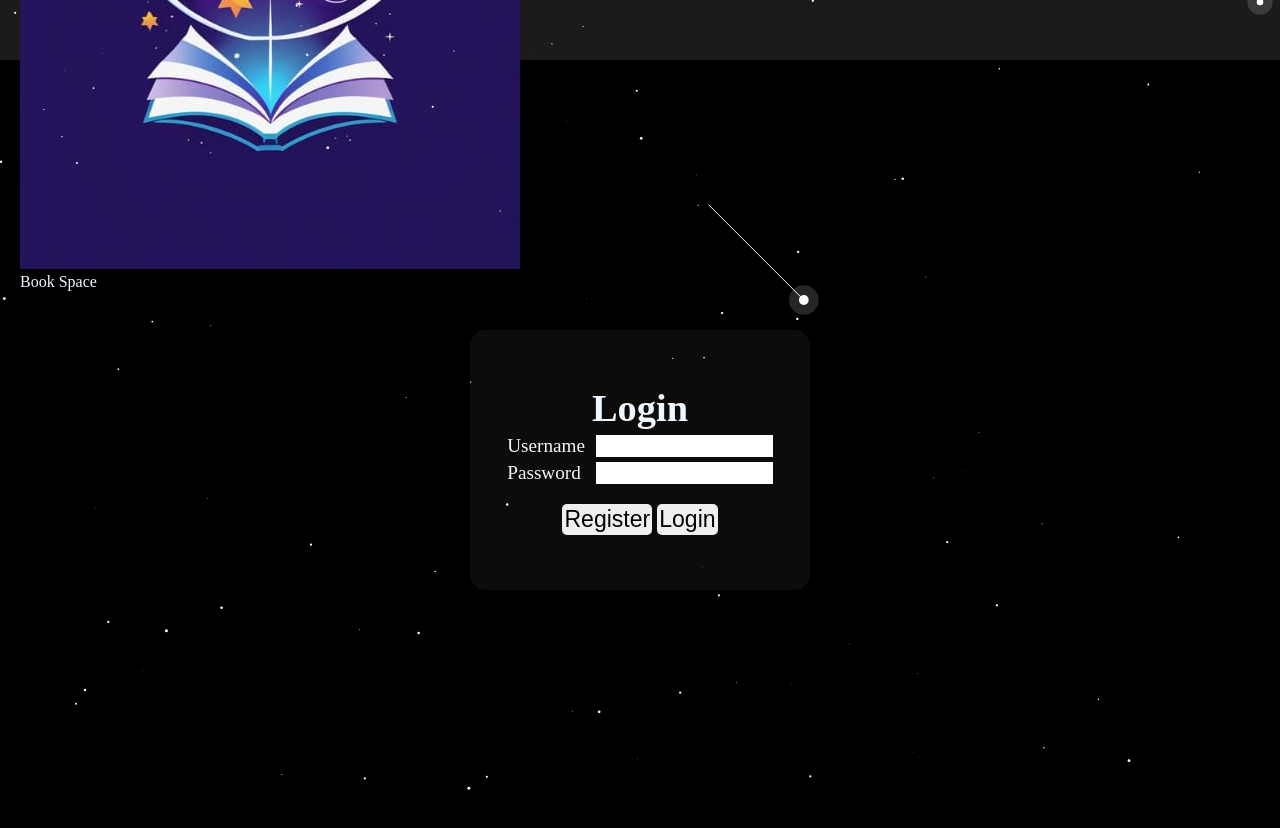
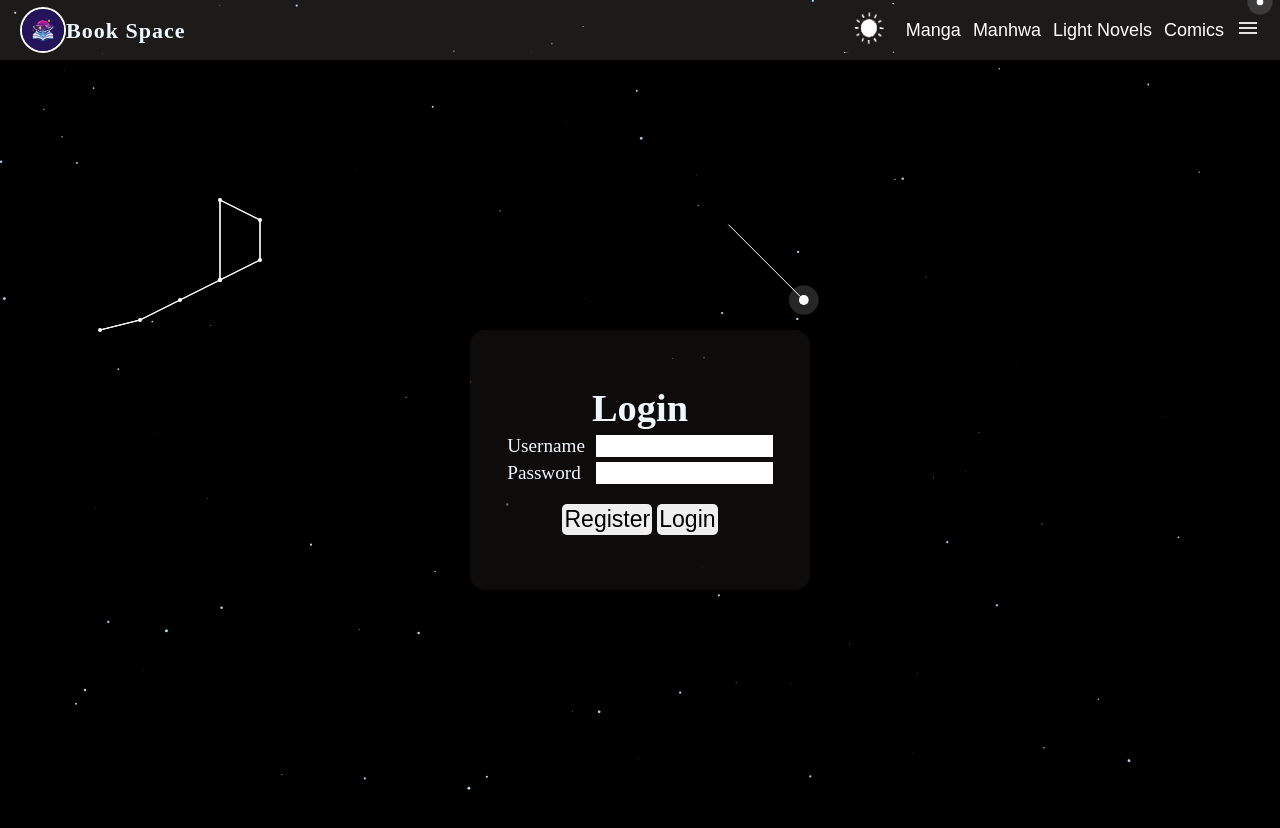
Before and after one commit to RajVaibhav85/BookSpace, a plain HTML site: page View/loginpage.html in a window 1280 px wide. Drawn offline with Linux system fonts and the light colour scheme.

Commit message:
cleaning and organising of code is needed

```diff
--- a/View/loginpage.css
+++ b/View/loginpage.css
@@ -3,6 +3,7 @@
     margin: 0px;
     border: 0px;
     padding: 0px;
+    z-index: 1;
 }
 canvas {
   position: fixed;
@@ -21,6 +22,7 @@ canvas {
     flex-direction: column;
     justify-content: center;
     align-items: center;
+    z-index: -1;
 }
 .TopBar{
     display: flex;
@@ -51,6 +53,7 @@ canvas {
   border-radius: 15px;
   row-gap: 5px;
   font-size: larger;
+  z-index: 2 ;
 }
 .LoginTextFieldsGrid{
     display: grid;
@@ -69,3 +72,47 @@ canvas {
     font-size: larger;
     border-radius: 5px;
 }
+.img-logo {
+  width: 42px;
+  height: 42px;
+  border-radius: 50%;
+  border: 2px solid white;
+}
+.title-text {
+  font-size: 22px;
+  font-weight: bold;
+  letter-spacing: 1px;
+}
+.header{
+    display: flex;
+    flex-direction: row;
+}
+.title-text{
+    padding-top: 0.7rem;
+}
+.top-bar_button_container {
+  display: flex;
+  align-items: center;
+}
+.types {
+  display: flex;
+  align-items: center;
+  gap: 12px;
+}
+.top-bar_button {
+  background: transparent;
+  color: white;
+  border: none;
+  outline: none;
+  font-size: 18px;
+  cursor: pointer;
+
+  transition: opacity 0.2s ease;
+}
+.top-bar_button:hover {
+  opacity: 0.5;
+}
+.theme-icon{
+    height: 50px;
+    width: 50px;
+}
--- a/View/loginpage.html
+++ b/View/loginpage.html
@@ -8,9 +8,24 @@
         <canvas id="stars"></canvas>
         <div class="TopBar">
             <div class="header">
-                <img src="images/logo.jpg" class="img-logo" alt="logo"/>
+                <img src="Images/logo.jpg" class="img-logo" alt="logo"/>
                 <p class="title-text">Book Space</p>
             </div>
+            <div class="top-bar_button_container">
+            <div class="types">
+                <button class="top-bar_button">
+                    <img src="Images/SunThemeIcon.png" class="theme-icon" alt="menu"/>
+                </button>
+                <button class="top-bar_button">Manga</button>
+                <button class="top-bar_button">Manhwa</button>
+                <button class="top-bar_button">Light Novels</button>
+                <button class="top-bar_button">Comics</button>
+                <button class="top-bar_button">
+                    <img src="Images/menu.png" class="menu-icon" alt="menu"/>
+                </button>
+            </div>
+        </div>
+
         </div>
 
         <div class="LoginBody">
--- a/View/loginpage.js
+++ b/View/loginpage.js
@@ -3,7 +3,10 @@ const canvas = document.getElementById("stars");
 const ctx = canvas.getContext("2d");
 ctx.fillStyle = "red";
 ctx.fillRect(50, 50, 150, 150);
-
+let isDarkTheme = true;
+function delay(ms) {
+  return new Promise(resolve => setTimeout(resolve, ms));
+}
 
 function resizeCanvas() {
   canvas.width = window.innerWidth;
@@ -23,7 +26,7 @@ function createComet() {
     x: Math.random() * canvas.width,
     y: 0,
     size: Math.random() * 3 + 2,
-    length: Math.random() * 120 + 60,
+    length: Math.random() * 120 + 40,
     speed: Math.random() * 0.4 + 2
   });
 }
@@ -41,26 +44,25 @@ for (let i = 0; i < StarCount; i++) {
         y: Math.random() * canvas.height,
         radius:Math.random() * 1.5,
         count:0,
-        visible:true
+        visible:true,
+
     });
 
 }
 function drawComet(comet) {
-  // comet tail
+  // tail
   ctx.beginPath();
   ctx.moveTo(comet.x, comet.y);
   ctx.lineTo(comet.x - comet.length, comet.y - comet.length);
   ctx.strokeStyle = "white";
   ctx.lineWidth = 1;
   ctx.stroke();
-
-  // comet head
+  //head
   ctx.beginPath();
   ctx.arc(comet.x, comet.y, comet.size, 0, Math.PI * 2);
   ctx.fillStyle = "white";
   ctx.fill();
-
-  // comet glow (optional)
+  //glow
   ctx.beginPath();
   ctx.arc(comet.x, comet.y, comet.size * (Math.random() +3), 0, Math.PI * 2);
   ctx.fillStyle = "rgba(255, 255, 255, 0.15)";
@@ -69,7 +71,7 @@ function drawComet(comet) {
 
 function animatingStar(){
     ctx.clearRect(0, 0, canvas.width, canvas.height);
-    ctx.fillStyle = "white";
+    ctx.fillStyle = "lightblue";
     //twinkling stars
     starsStay.forEach(star=>{
         if(Math.random()>0.5){
@@ -86,6 +88,7 @@ function animatingStar(){
         if(star.count>1000){
             star.count = 0;
             star.visible = !star.visible;
+
         }
         star.count+=10;
     });
@@ -120,7 +123,75 @@ function animatingStar(){
         }
    });
 
+   if(isDarkTheme){
+    constellation()
     requestAnimationFrame(animatingStar);
+    }
+
+}
+animatingStar();
+
+function constellation(){
+    const stars = [
+        { x: 220, y: 280 },//corner one
+        { x: 220, y: 200 },
+        { x: 260, y: 220 },
+        { x: 260, y: 260 }, //corner tail
+        { x: 220, y: 280 },
+        { x: 180, y: 300 },
+        { x: 140, y: 320 },
+        { x: 100, y: 330 },
+    ];
+    for(let i=0;i<stars.length;i++){
+        const star = stars[i];
+        ctx.beginPath();
+        ctx.arc(star.x , star.y, 2, 0, Math.PI * 2); // radius = 2
+        ctx.fillStyle = "white";
+        ctx.fill();
+        ctx.beginPath();
+        ctx.strokeStyle = "rgba(255,255,255,0.4)";
+        ctx.lineWidth = 1;
+
+    for (let i = 0; i < stars.length; i++) {
+        const star = stars[i];
+        i === 0 ? ctx.moveTo(star.x, star.y) : ctx.lineTo(star.x, star.y);
+    }
+    ctx.stroke();
+    }
 }
 
-animatingStar();
+async function CanvasClean() {
+    ctx.clearRect(0, 0, canvas.width, canvas.height);
+    await delay(100);
+    ctx.clearRect(0, 0, canvas.width, canvas.height);
+}
+
+async function ToChangeTheme(){
+    if(isDarkTheme){
+        for(let i=0;i<150;i++){
+            starsStay.forEach(star=>{
+                star.radius+=2
+            })
+            await delay(100)
+        }
+        ctx.clearRect(0, 0, canvas.width, canvas.height);
+        await delay(500);
+        CanvasClean()
+        document.getElementsByClassName("LoginBody")[0].style.backgroundColor="lightblue"
+        document.getElementsByClassName("TopBar")[0].style.backgroundColor="lightblue"
+        isDarkTheme = false;
+        for(let i=0;i<150;i++){
+            starsStay.forEach(star=>{
+                star.radius-=2
+            })
+        }
+    }else{
+        document.getElementsByClassName("LoginBody")[0].style.backgroundColor="black"
+        document.getElementsByClassName("TopBar")[0].style.backgroundColor="black"
+        isDarkTheme = true
+        animatingStar();
+    }
+}
+
+document.getElementsByClassName("theme-icon")[0].addEventListener("click",ToChangeTheme);
+//when u take class make sure it is [0] coz it returns list of elements
```
Also changed, not shown: View/homepage.html (+1 -1 lines), View/Images/SunThemeIcon.png (added).
